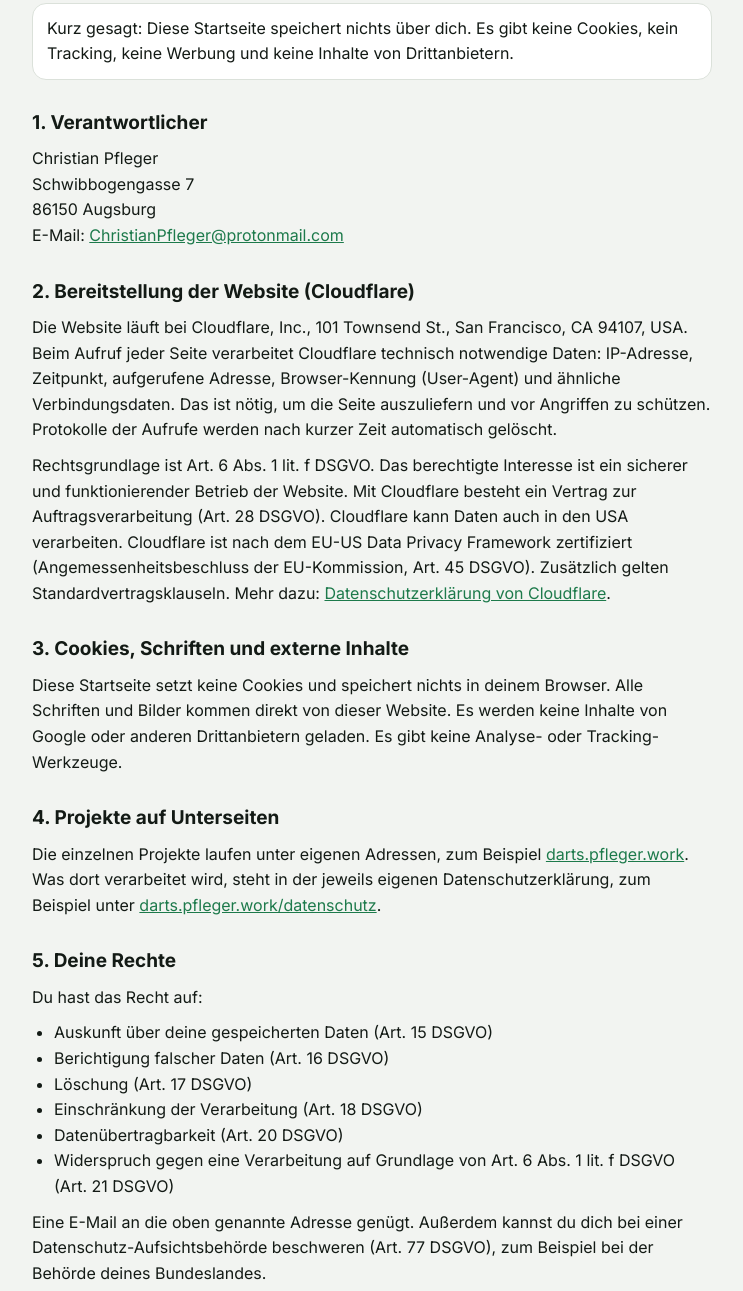
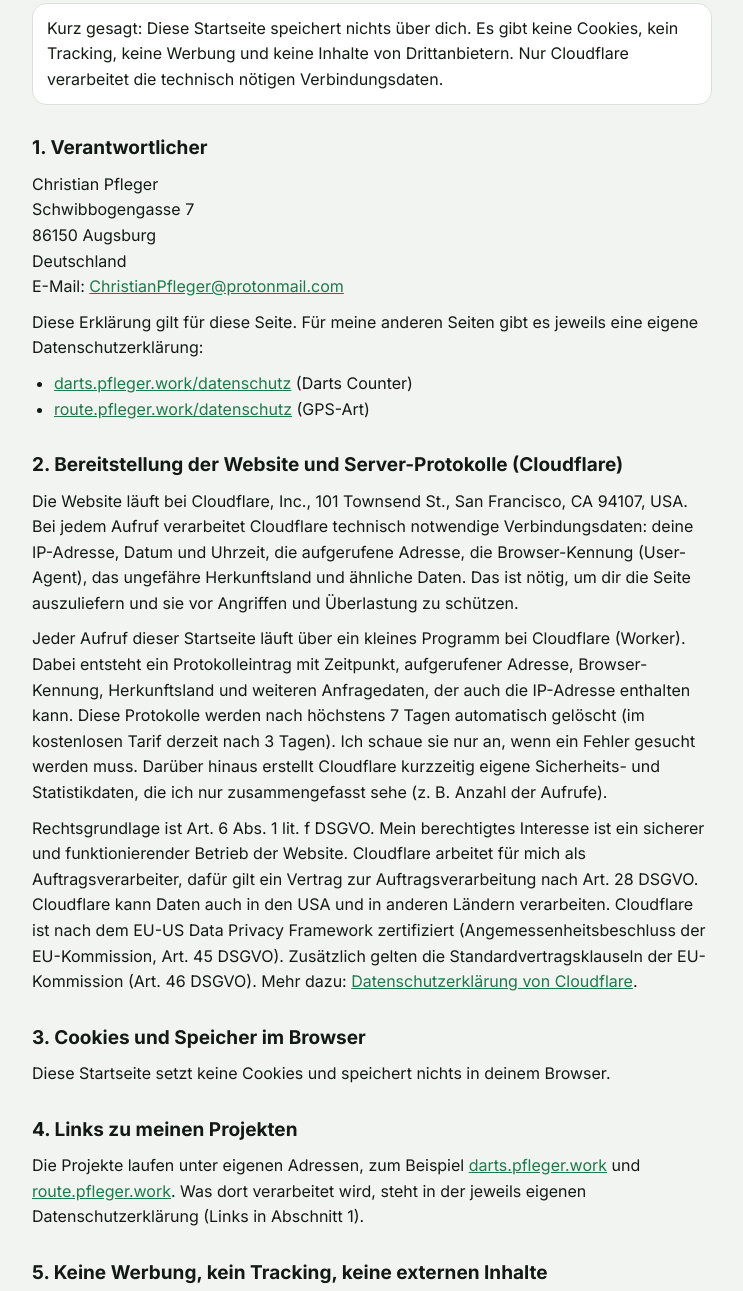
Before and after one commit to DerxRote/landingpage, a website: page public/datenschutz.html in a window 1280 px wide. Shown: the part 131-1422 px from the top of the page, without its empty margins (268-1011 px from the left). Drawn offline with Linux system fonts and the light colour scheme.

Commit message:
Impressum und Datenschutz vervollständigen und auf allen Seiten angleichen (#2)
Impressum nach § 5 DDG und § 18 MStV, gleich auf allen drei Seiten.
Datenschutz: Server-Protokolle (Workers Logs) mit Speicherdauer, Cloudflare als
Auftragsverarbeiter, Aufsichtsbehörde, Pflicht zur Bereitstellung, Querverweise.


Claude-Session: https://claude.ai/code/session_01DcdNTK5XpkXxyGdeFwj6si

Co-authored-by: Claude <noreply@anthropic.com>

```diff
--- a/public/datenschutz.html
+++ b/public/datenschutz.html
@@ -15,22 +15,34 @@
 <main class="wrap legal">
 <a class="back" href="/">← Zur Startseite</a>
 <h1>Datenschutzerklärung</h1>
-<p class="lead">Kurz gesagt: Diese Startseite speichert nichts über dich. Es gibt keine Cookies, kein Tracking, keine Werbung und keine Inhalte von Drittanbietern.</p>
+<p class="lead">Kurz gesagt: Diese Startseite speichert nichts über dich. Es gibt keine Cookies, kein Tracking, keine Werbung und keine Inhalte von Drittanbietern. Nur Cloudflare verarbeitet die technisch nötigen Verbindungsdaten.</p>
 
 <h2>1. Verantwortlicher</h2>
-<p>Christian Pfleger<br>Schwibbogengasse 7<br>86150 Augsburg<br>E-Mail: <a href="mailto:ChristianPfleger@protonmail.com">ChristianPfleger@protonmail.com</a></p>
+<p>Christian Pfleger<br>Schwibbogengasse 7<br>86150 Augsburg<br>Deutschland<br>E-Mail: <a href="mailto:ChristianPfleger@protonmail.com">ChristianPfleger@protonmail.com</a></p>
+<p>Diese Erklärung gilt für diese Seite. Für meine anderen Seiten gibt es jeweils eine eigene Datenschutzerklärung:</p>
+<ul>
+<li><a href="https://darts.pfleger.work/datenschutz">darts.pfleger.work/datenschutz</a> (Darts Counter)</li>
+<li><a href="https://route.pfleger.work/datenschutz">route.pfleger.work/datenschutz</a> (GPS-Art)</li>
+</ul>
 
-<h2>2. Bereitstellung der Website (Cloudflare)</h2>
-<p>Die Website läuft bei Cloudflare, Inc., 101 Townsend St., San Francisco, CA 94107, USA. Beim Aufruf jeder Seite verarbeitet Cloudflare technisch notwendige Daten: IP-Adresse, Zeitpunkt, aufgerufene Adresse, Browser-Kennung (User-Agent) und ähnliche Verbindungsdaten. Das ist nötig, um die Seite auszuliefern und vor Angriffen zu schützen. Protokolle der Aufrufe werden nach kurzer Zeit automatisch gelöscht.</p>
-<p>Rechtsgrundlage ist Art. 6 Abs. 1 lit. f DSGVO. Das berechtigte Interesse ist ein sicherer und funktionierender Betrieb der Website. Mit Cloudflare besteht ein Vertrag zur Auftragsverarbeitung (Art. 28 DSGVO). Cloudflare kann Daten auch in den USA verarbeiten. Cloudflare ist nach dem EU-US Data Privacy Framework zertifiziert (Angemessenheitsbeschluss der EU-Kommission, Art. 45 DSGVO). Zusätzlich gelten Standardvertragsklauseln. Mehr dazu: <a href="https://www.cloudflare.com/de-de/privacypolicy/" rel="noopener">Datenschutzerklärung von Cloudflare</a>.</p>
+<h2>2. Bereitstellung der Website und Server-Protokolle (Cloudflare)</h2>
+<p>Die Website läuft bei Cloudflare, Inc., 101 Townsend St., San Francisco, CA 94107, USA. Bei jedem Aufruf verarbeitet Cloudflare technisch notwendige Verbindungsdaten: deine IP-Adresse, Datum und Uhrzeit, die aufgerufene Adresse, die Browser-Kennung (User-Agent), das ungefähre Herkunftsland und ähnliche Daten. Das ist nötig, um dir die Seite auszuliefern und sie vor Angriffen und Überlastung zu schützen.</p>
+<p>Jeder Aufruf dieser Startseite läuft über ein kleines Programm bei Cloudflare (Worker). Dabei entsteht ein Protokolleintrag mit Zeitpunkt, aufgerufener Adresse, Browser-Kennung, Herkunftsland und weiteren Anfragedaten, der auch die IP-Adresse enthalten kann. Diese Protokolle werden nach höchstens 7 Tagen automatisch gelöscht (im kostenlosen Tarif derzeit nach 3 Tagen). Ich schaue sie nur an, wenn ein Fehler gesucht werden muss. Darüber hinaus erstellt Cloudflare kurzzeitig eigene Sicherheits- und Statistikdaten, die ich nur zusammengefasst sehe (z. B. Anzahl der Aufrufe).</p>
+<p>Rechtsgrundlage ist Art. 6 Abs. 1 lit. f DSGVO. Mein berechtigtes Interesse ist ein sicherer und funktionierender Betrieb der Website. Cloudflare arbeitet für mich als Auftragsverarbeiter, dafür gilt ein Vertrag zur Auftragsverarbeitung nach Art. 28 DSGVO. Cloudflare kann Daten auch in den USA und in anderen Ländern verarbeiten. Cloudflare ist nach dem EU-US Data Privacy Framework zertifiziert (Angemessenheitsbeschluss der EU-Kommission, Art. 45 DSGVO). Zusätzlich gelten die Standardvertragsklauseln der EU-Kommission (Art. 46 DSGVO). Mehr dazu: <a href="https://www.cloudflare.com/de-de/privacypolicy/" rel="noopener">Datenschutzerklärung von Cloudflare</a>.</p>
 
-<h2>3. Cookies, Schriften und externe Inhalte</h2>
-<p>Diese Startseite setzt keine Cookies und speichert nichts in deinem Browser. Alle Schriften und Bilder kommen direkt von dieser Website. Es werden keine Inhalte von Google oder anderen Drittanbietern geladen. Es gibt keine Analyse- oder Tracking-Werkzeuge.</p>
+<h2>3. Cookies und Speicher im Browser</h2>
+<p>Diese Startseite setzt keine Cookies und speichert nichts in deinem Browser.</p>
 
-<h2>4. Projekte auf Unterseiten</h2>
-<p>Die einzelnen Projekte laufen unter eigenen Adressen, zum Beispiel <a href="https://darts.pfleger.work">darts.pfleger.work</a>. Was dort verarbeitet wird, steht in der jeweils eigenen Datenschutzerklärung, zum Beispiel unter <a href="https://darts.pfleger.work/datenschutz">darts.pfleger.work/datenschutz</a>.</p>
+<h2>4. Links zu meinen Projekten</h2>
+<p>Die Projekte laufen unter eigenen Adressen, zum Beispiel <a href="https://darts.pfleger.work">darts.pfleger.work</a> und <a href="https://route.pfleger.work">route.pfleger.work</a>. Was dort verarbeitet wird, steht in der jeweils eigenen Datenschutzerklärung (Links in Abschnitt 1).</p>
 
-<h2>5. Deine Rechte</h2>
+<h2>5. Keine Werbung, kein Tracking, keine externen Inhalte</h2>
+<p>Es gibt keine Analyse- oder Tracking-Werkzeuge, keine Werbung, keine Social-Media-Knöpfe und keine Profilbildung. Schriften, Bilder und Programmdateien kommen direkt von dieser Website, nicht von Google oder anderen Anbietern.</p>
+
+<h2>6. Musst du Daten angeben?</h2>
+<p>Ohne die Verbindungsdaten aus Abschnitt 2 kann keine Website angezeigt werden. Darüber hinaus musst du keine Daten angeben. Es gibt keine automatisierten Entscheidungen über dich (Art. 22 DSGVO).</p>
+
+<h2>7. Deine Rechte</h2>
 <p>Du hast das Recht auf:</p>
 <ul>
 <li>Auskunft über deine gespeicherten Daten (Art. 15 DSGVO)</li>
@@ -40,7 +52,11 @@
 <li>Datenübertragbarkeit (Art. 20 DSGVO)</li>
 <li>Widerspruch gegen eine Verarbeitung auf Grundlage von Art. 6 Abs. 1 lit. f DSGVO (Art. 21 DSGVO)</li>
 </ul>
-<p>Eine E-Mail an die oben genannte Adresse genügt. Außerdem kannst du dich bei einer Datenschutz-Aufsichtsbehörde beschweren (Art. 77 DSGVO), zum Beispiel bei der Behörde deines Bundeslandes.</p>
+<p>Eine formlose E-Mail an <a href="mailto:ChristianPfleger@protonmail.com">ChristianPfleger@protonmail.com</a> genügt.</p>
+<p>Außerdem kannst du dich bei einer Datenschutz-Aufsichtsbehörde beschweren (Art. 77 DSGVO), zum Beispiel bei der Behörde deines Wohnorts. Für mich zuständig ist das Bayerische Landesamt für Datenschutzaufsicht (BayLDA), Promenade 18, 91522 Ansbach, <a href="https://www.lda.bayern.de" rel="noopener">www.lda.bayern.de</a>.</p>
+
+<h2>8. Änderungen</h2>
+<p>Wenn sich an den Seiten etwas ändert, passe ich diese Datenschutzerklärung an. Es gilt die Fassung, die hier steht.</p>
 
 <p class="date">Stand: November 2026</p>
 </main>
```
Also changed, not shown: public/impressum.html (+11 -3 lines).
